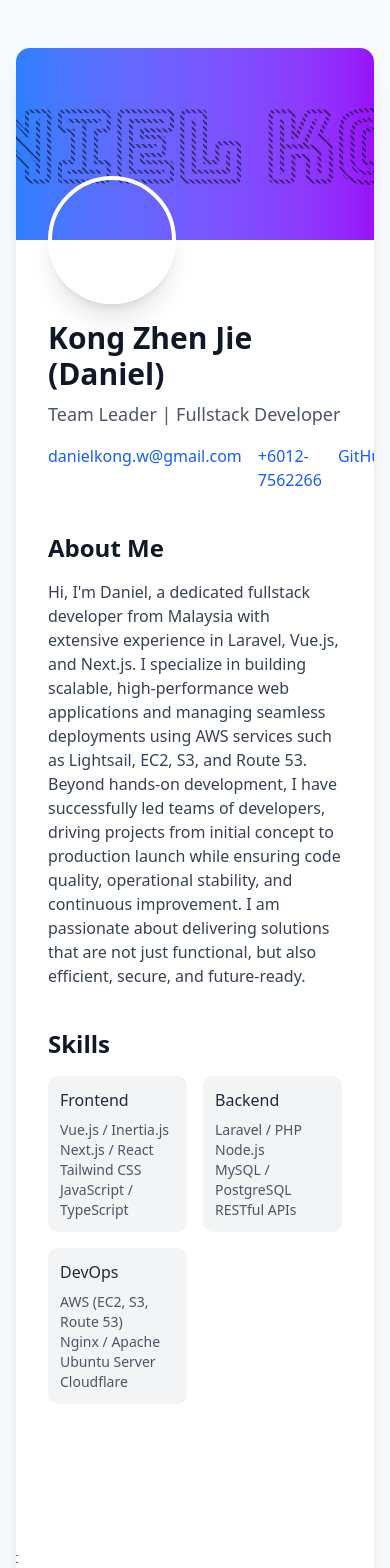
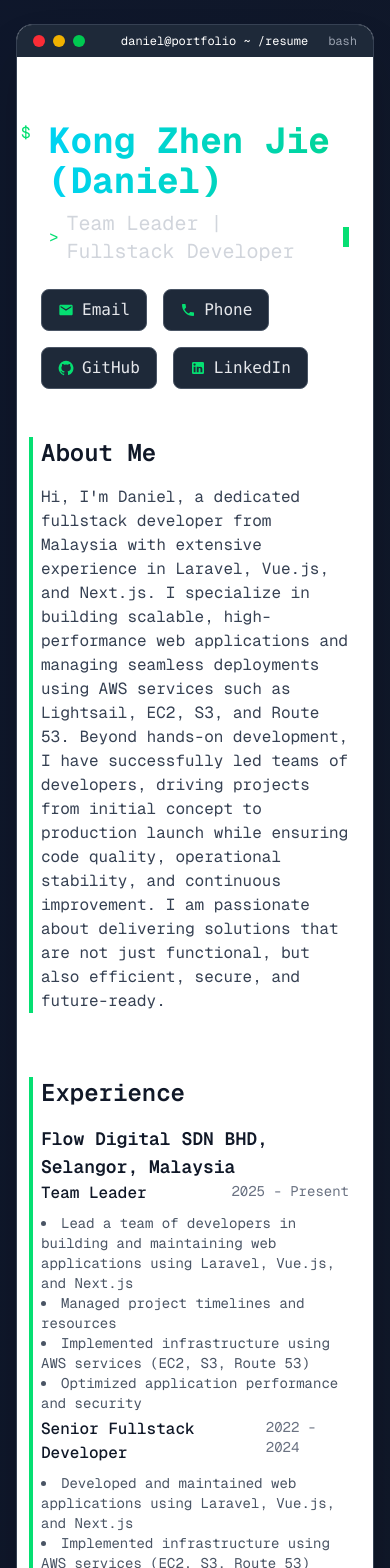
Before and after one commit to DanielKong94/single-page-cv, a Next.js app: page / in a window 390 px wide. Shown: the top 1568 px of the page. Built offline with nearby package versions, Linux system fonts and the light colour scheme.

Commit message:
update cv design and package

```diff
--- a/app/page.tsx
+++ b/app/page.tsx
@@ -9,6 +9,7 @@ import Projects from "@/components/sections/Projects";
 import Footer from "@/components/sections/Footer";
 import Header from "@/components/sections/Header";
 import About from "@/components/sections/About";
+import Image from "next/image";
 
 export default function Home() {
   const nameRef = useRef<HTMLHeadingElement>(null);
@@ -26,7 +27,7 @@ export default function Home() {
         opacity: [0, 1],
         translateY: [20, 0],
         easing: 'easeOutExpo',
-        duration: 1000,
+        duration: 800,
         delay: 300
       });
     }
@@ -37,111 +38,175 @@ export default function Home() {
         opacity: [0, 1],
         translateY: [20, 0],
         easing: 'easeOutExpo',
-        duration: 1000,
-        delay: 500
+        duration: 800,
+        delay: 400
       });
     }
 
-    if (emailRef.current) {
-      animate(emailRef.current, {
+    // Animate contact links with shorter delays for quicker appearance
+    const contactRefs = [emailRef, phoneRef, githubRef, linkedinRef];
+    contactRefs.forEach((ref, index) => {
+      if (ref.current) {
+        animate(ref.current, {
           opacity: [0, 1],
           translateY: [10, 0],
           easing: 'easeOutExpo',
-        duration: 1000,
-        delay: 700
+          duration: 600,
+          delay: 500 + (index * 100)
         });
       }
-
-    if (phoneRef.current) {
-      animate(phoneRef.current, {
-        opacity: [0, 1],
-        translateY: [10, 0],
-        easing: 'easeOutExpo',
-        duration: 1000,
-        delay: 900
     });
-    }
-
-    if (githubRef.current) {
-      animate(githubRef.current, {
-        opacity: [0, 1],
-        translateY: [10, 0],
-        easing: 'easeOutExpo',
-        duration: 1000,
-        delay: 1000
-      });
-    }
-
-    if (linkedinRef.current) {
-      animate(linkedinRef.current, {
-        opacity: [0, 1],
-        translateY: [10, 0],
-        easing: 'easeOutExpo',
-        duration: 1000,
-        delay: 1100
-      });
-    }
   }, []);
 
   return (
-    <div className="min-h-screen bg-gray-50 dark:bg-gray-900 py-12 px-4 sm:px-6 lg:px-8">
-      <div className="max-w-4xl mx-auto bg-white dark:bg-gray-800 shadow-xl rounded-xl overflow-hidden max-w-[900px]">
+    <div className="min-h-screen bg-gradient-to-br from-slate-900 to-gray-900 py-6 px-4 sm:px-6 lg:px-8 font-mono">
+      {/* Code-like background pattern */}
+      <div className="absolute inset-0 opacity-5 pointer-events-none overflow-hidden">
+        <div className="text-green-500 text-opacity-20 text-xs whitespace-pre">
+          {/* {Array(30).fill(0).map((_, i) => (
+            <div key={i} style={{transform: `translateX(${Math.random() * 100}px)`}}>
+              {Array(Math.floor(Math.random() * 20) + 5).fill(0).map((_, j) => (
+                <span key={j}>{`${Math.random() > 0.5 ? 'const' : 'let'} ${String.fromCharCode(97 + Math.floor(Math.random() * 26))}${String.fromCharCode(97 + Math.floor(Math.random() * 26))} = ${Math.random() > 0.5 ? '()' : '{}'} => { ${Math.random() > 0.7 ? 'return' : '//'} }`}</span>
+              ))}
+            </div>
+          ))} */}
+        </div>
+      </div>
+
+      <div className="max-w-5xl mx-auto backdrop-blur-sm bg-white bg-opacity-10 dark:bg-gray-800 dark:bg-opacity-20 shadow-2xl rounded-2xl overflow-hidden border border-gray-700 relative z-10">
+        {/* Terminal-like header bar */}
+        <div className="bg-gray-800 py-2 px-4 flex items-center">
+          <div className="flex space-x-2 mr-4">
+            <div className="w-3 h-3 rounded-full bg-red-500">
+
+            </div>
+            <div className="w-3 h-3 rounded-full bg-yellow-500">
+
+            </div>
+            <div className="w-3 h-3 rounded-full bg-green-500">
+
+            </div>
+          </div>
+          <div className="text-white text-xs font-mono flex-grow text-center">daniel@portfolio ~ /resume</div>
+          <div className="text-gray-400 text-xs">bash</div>
+        </div>
+
         <Header />
 
         {/* Content */}
-        <div className="pt-20 px-8 pb-8">
-          <header className="mb-10">
-            <h1 ref={nameRef} className="text-3xl font-bold text-gray-900 dark:text-white">
+        <div className="relative pt-16 px-6 md:px-10 pb-8">
+          <header className="mb-12 flex flex-col md:flex-row md:items-end md:justify-between">
+            <div className="relative">
+              <span className="text-green-400 absolute -left-5">$</span>
+              <h1 ref={nameRef} className="text-4xl md:text-5xl font-bold bg-clip-text text-transparent bg-gradient-to-r from-cyan-400 to-emerald-400 dark:from-cyan-300 dark:to-emerald-300 ml-2">
                 Kong Zhen Jie (Daniel)
               </h1>
-            <p ref={titleRef} className="text-lg text-gray-600 dark:text-gray-300 mt-2">
+              <div className="flex items-center mt-2 ml-2">
+                <span className="text-green-400 mr-2">&gt;</span>
+                <p ref={titleRef} className="text-xl text-gray-300 dark:text-gray-300 font-mono">
                   Team Leader | Fullstack Developer
                 </p>
-            <div className="flex space-x-4 mt-4">
+                <span className="animate-pulse ml-1 inline-block w-2 h-5 bg-green-400"></span>
+              </div>
+            </div>
+
+            <div className="flex flex-wrap gap-4 mt-6 md:mt-0">
               <a href="mailto:danielkong.w@gmail.com"
-                className="text-blue-600 hover:text-blue-800 dark:text-blue-400 dark:hover:text-blue-300 hover:translate-y-[-2px] transition-all duration-300"
+                className="group flex items-center gap-2 px-4 py-2 rounded-md border border-gray-600 bg-gray-800 bg-opacity-50 text-gray-200 hover:bg-gray-700 hover:border-green-400 transition-all duration-300"
                 ref={emailRef}
               >
-                danielkong.w@gmail.com
+                <svg className="w-4 h-4 text-green-400" xmlns="http://www.w3.org/2000/svg" viewBox="0 0 24 24" fill="currentColor"><path d="M20 4H4c-1.1 0-1.99.9-1.99 2L2 18c0 1.1.9 2 2 2h16c1.1 0 2-.9 2-2V6c0-1.1-.9-2-2-2zm0 4l-8 5-8-5V6l8 5 8-5v2z"></path></svg>
+                <code>Email</code>
               </a>
               <a href="tel:+60127562266"
-                className="text-blue-600 hover:text-blue-800 dark:text-blue-400 dark:hover:text-blue-300 hover:translate-y-[-2px] transition-all duration-300"
+                className="group flex items-center gap-2 px-4 py-2 rounded-md border border-gray-600 bg-gray-800 bg-opacity-50 text-gray-200 hover:bg-gray-700 hover:border-green-400 transition-all duration-300"
                 ref={phoneRef}
               >
-                +6012-7562266
+                <svg className="w-4 h-4 text-green-400" xmlns="http://www.w3.org/2000/svg" viewBox="0 0 24 24" fill="currentColor"><path d="M6.62 10.79c1.44 2.83 3.76 5.14 6.59 6.59l2.2-2.2c.27-.27.67-.36 1.02-.24 1.12.37 2.33.57 3.57.57.55 0 1 .45 1 1V20c0 .55-.45 1-1 1-9.39 0-17-7.61-17-17 0-.55.45-1 1-1h3.5c.55 0 1 .45 1 1 0 1.25.2 2.45.57 3.57.11.35.03.74-.25 1.02l-2.2 2.2z"></path></svg>
+                <code>Phone</code>
               </a>
               <a href="https://github.com/DanielKong94" target="_blank" rel="noopener noreferrer"
-                className="text-blue-600 hover:text-blue-800 dark:text-blue-400 dark:hover:text-blue-300 hover:translate-y-[-2px] transition-all duration-300"
+                className="group flex items-center gap-2 px-4 py-2 rounded-md border border-gray-600 bg-gray-800 bg-opacity-50 text-gray-200 hover:bg-gray-700 hover:border-green-400 transition-all duration-300"
                 ref={githubRef}
               >
-                GitHub
+                <svg className="w-4 h-4 text-green-400" xmlns="http://www.w3.org/2000/svg" viewBox="0 0 24 24" fill="currentColor"><path d="M12 1.27a11 11 0 00-3.48 21.46c.55.09.73-.24.73-.53v-1.85c-3.03.65-3.67-1.46-3.67-1.46-.5-1.29-1.21-1.64-1.21-1.64-.99-.68.07-.67.07-.67 1.1.08 1.68 1.14 1.68 1.14.98 1.68 2.57 1.19 3.2.91.1-.71.38-1.19.69-1.46-2.42-.27-4.96-1.21-4.96-5.4 0-1.2.42-2.17 1.12-2.93-.11-.28-.49-1.4.11-2.91 0 0 .93-.3 3.05 1.14a10.7 10.7 0 015.63 0c2.12-1.45 3.05-1.14 3.05-1.14.6 1.51.22 2.63.11 2.91.7.76 1.12 1.74 1.12 2.93 0 4.2-2.55 5.13-4.98 5.4.39.34.74 1 .74 2.01v2.98c0 .29.19.63.74.52A11 11 0 0012 1.27"></path></svg>
+                <code>GitHub</code>
                 </a>
               <a href="https://linkedin.com/in/daniel-kong-1nb827g" target="_blank" rel="noopener noreferrer"
-                className="text-blue-600 hover:text-blue-800 dark:text-blue-400 dark:hover:text-blue-300 hover:translate-y-[-2px] transition-all duration-300"
+                className="group flex items-center gap-2 px-4 py-2 rounded-md border border-gray-600 bg-gray-800 bg-opacity-50 text-gray-200 hover:bg-gray-700 hover:border-green-400 transition-all duration-300"
                 ref={linkedinRef}
               >
-                LinkedIn
+                <svg className="w-4 h-4 text-green-400" xmlns="http://www.w3.org/2000/svg" viewBox="0 0 24 24" fill="currentColor"><path d="M19 3a2 2 0 0 1 2 2v14a2 2 0 0 1-2 2H5a2 2 0 0 1-2-2V5a2 2 0 0 1 2-2h14m-.5 15.5v-5.3a3.26 3.26 0 0 0-3.26-3.26c-.85 0-1.84.52-2.32 1.3v-1.11h-2.79v8.37h2.79v-4.93c0-.77.62-1.4 1.39-1.4a1.4 1.4 0 0 1 1.4 1.4v4.93h2.79M6.88 8.56a1.68 1.68 0 0 0 1.68-1.68c0-.93-.75-1.69-1.68-1.69a1.69 1.69 0 0 0-1.69 1.69c0 .93.76 1.68 1.69 1.68m1.39 9.94v-8.37H5.5v8.37h2.77z"></path></svg>
+                <code>LinkedIn</code>
               </a>
             </div>
           </header>
 
-          <div>
+          <div className="grid grid-cols-1 lg:grid-cols-3 gap-8" ref={sectionsRef}>
+            <div className="lg:col-span-2 space-y-16">
+              {/* Section headers styled like code comments */}
+              <div className="relative group/aboutContainer">
+                <div className="absolute -left-3 top-0 h-full w-1 bg-green-400 group-hover/aboutContainer:animate-pulse"></div>
                 <About sectionsRef={sectionsRef as React.RefObject<HTMLDivElement>} />
+              </div>
 
+              <div className="relative group/experienceContainer">
+                <div className="absolute -left-3 top-0 h-full w-1 bg-green-400 group-hover/experienceContainer:animate-pulse"></div>
+                <Experience sectionsRef={sectionsRef as React.RefObject<HTMLDivElement>} />
+              </div>
+
+              <div className="relative group/projectsContainer">
+                <div className="absolute -left-3 top-0 h-full w-1 bg-green-400 group-hover/projectsContainer:animate-pulse"></div>
+                <Projects sectionsRef={sectionsRef as React.RefObject<HTMLDivElement>} />
+              </div>
+            </div>
+
+            <div className="space-y-16">
+              {/* Terminal window styling for sidebar sections */}
+              <div className="border border-gray-700 rounded-lg overflow-hidden bg-gray-900 bg-opacity-50">
+                <div className="bg-gray-800 py-1 px-3 flex items-center">
+                  <div className="flex space-x-1 mr-2">
+                    <div className="w-2 h-2 rounded-full bg-red-500"></div>
+                    <div className="w-2 h-2 rounded-full bg-yellow-500"></div>
+                    <div className="w-2 h-2 rounded-full bg-green-500"></div>
+                  </div>
+                  <div className="text-gray-300 text-xs">skills.js</div>
+                </div>
+                <div className="p-4">
                   <Skill sectionsRef={sectionsRef as React.RefObject<HTMLDivElement>} />
+                </div>
+              </div>
 
-            <Experience sectionsRef={sectionsRef as React.RefObject<HTMLDivElement>} />
-
-            <Projects sectionsRef={sectionsRef as React.RefObject<HTMLDivElement>} />
-
+              <div className="border border-gray-700 rounded-lg overflow-hidden bg-gray-900 bg-opacity-50">
+                <div className="bg-gray-800 py-1 px-3 flex items-center">
+                  <div className="flex space-x-1 mr-2">
+                    <div className="w-2 h-2 rounded-full bg-red-500"></div>
+                    <div className="w-2 h-2 rounded-full bg-yellow-500"></div>
+                    <div className="w-2 h-2 rounded-full bg-green-500"></div>
+                  </div>
+                  <div className="text-gray-300 text-xs">education.json</div>
+                </div>
+                <div className="p-4">
                   <Education sectionsRef={sectionsRef as React.RefObject<HTMLDivElement>} />
-
-            {/* <Contact sectionsRef={sectionsRef as React.RefObject<HTMLDivElement>} /> */}
+                </div>
+              </div>
+            </div>
           </div>
         </div>
       </div>
 
       <Footer />
+
+      {/* Developer technology icons floating in background */}
+      <div className="fixed bottom-10 right-10 opacity-20 w-20 h-20 pointer-events-none">
+        <Image src="/window.svg" alt="Code" width={80} height={80} />
+      </div>
+      <div className="fixed top-20 left-10 opacity-20 w-20 h-20 pointer-events-none">
+        <Image src="/file.svg" alt="File" width={80} height={80} />
+      </div>
+      <div className="fixed top-40 right-20 opacity-20 w-20 h-20 pointer-events-none">
+        <Image src="/globe.svg" alt="Web" width={80} height={80} />
+      </div>
     </div>
   );
 }
--- a/components/sections/Education.tsx
+++ b/components/sections/Education.tsx
@@ -1,5 +1,12 @@
 import { useRef, useEffect } from "react";
-import { animate, onScroll } from "animejs";
+import { animate } from "animejs";
+import { Pixelify_Sans } from "next/font/google";
+
+const pixelify_sans = Pixelify_Sans({
+  weight: '400',
+  subsets: ['latin'],
+  display: 'swap',
+});
 
 export default function Education(
     { sectionsRef }: { sectionsRef: React.RefObject<HTMLDivElement> }
@@ -14,15 +21,7 @@ export default function Education(
                 opacity: [0, 1],
                 duration: 1000,
                 ease: 'easeOutExpo',
-                autoplay: onScroll({
-                    container: sectionsRef.current,
-                    target: educationRef.current,
-                    axis: 'y',
-                    enter: 'bottom-=30% top',
-                    leave: 'top bottom',
-                    sync: 'play reverse',
-
-                })
+                autoplay: true
             });
         }
 
@@ -31,15 +30,7 @@ export default function Education(
                 opacity: [0, 1],
                 duration: 1000,
                 ease: 'easeOutExpo',
-                autoplay: onScroll({
-                    container: sectionsRef.current,
-                    target: educationRef.current,
-                    axis: 'y',
-                    enter: 'bottom-=30% top',
-                    leave: 'top bottom',
-                    sync: 'play reverse',
-
-                })
+                autoplay: true
             });
         }
 
@@ -47,14 +38,12 @@ export default function Education(
     }, [sectionsRef]);
 
     return (
-        <section className="mb-10" ref={educationRef}>
-            <h2 className="text-2xl font-semibold text-gray-900 dark:text-white mb-4" ref={educationRefTitle}>Education</h2>
+        <section className={`${pixelify_sans.className} mb-10`} ref={educationRef}>
+            <h2 className="text-2xl font-semibold text-gray-600 dark:text-white mb-4 hover:text-amber-800 transition-all duration-300" ref={educationRefTitle}>Education</h2>
             <div ref={educationRefItems}>
-                <div className="flex justify-between mb-1">
-                    <h3 className="font-medium text-gray-900 dark:text-white">Diploma in Computer Science</h3>
-                    <span className="text-sm text-gray-500 dark:text-gray-400">2014- 2017</span>
-                </div>
-                <p className="text-sm text-gray-600 dark:text-gray-300">Southern College, Johor, Malaysia</p>
+                <h3 className="font-medium text-gray-600 dark:text-white hover:text-amber-700 transition-all duration-300">Diploma in Computer Science</h3>
+                <p className="text-sm text-gray-600 dark:text-gray-300 hover:text-amber-600 transition-all duration-300">Southern College, Johor, Malaysia</p>
+                <p className="text-sm text-gray-500 dark:text-gray-400 hover:text-amber-500 transition-all duration-300">2014- 2017</p>
             </div>
         </section>
     );
--- a/components/sections/Experience.tsx
+++ b/components/sections/Experience.tsx
@@ -31,31 +31,15 @@ export default function Experience({ sectionsRef }: { sectionsRef: React.RefObje
                 duration: 1000,
                 ease: 'linear',
                 alternate: true,
-                autoplay: onScroll({
-                    container: sectionsRef.current,
-                    target: experienceRef.current,
-                    axis: 'y',
-                    enter: 'bottom-=50% top',
-                    leave: 'top bottom',
-                    sync: 'play reverse',
-
-                })
+                autoplay: true
             });
 
             animate(experienceRefItems_2.current, {
-                x: ['110%', 0],
+                x: ['-110%', 0],
                 duration: 1000,
                 ease: 'linear',
                 alternate: true,
-                autoplay: onScroll({
-                    container: sectionsRef.current,
-                    target: experienceRef.current,
-                    axis: 'y',
-                    enter: 'bottom-=50% top',
-                    leave: 'top bottom',
-                    sync: 'play reverse',
-
-                })
+                autoplay: true
             });
         }
     }, [sectionsRef]);
--- a/components/sections/Header.tsx
+++ b/components/sections/Header.tsx
@@ -5,36 +5,22 @@ import { animate, svg, stagger } from "animejs";
 import BannerTextSvg from "@/components/bannerTextSvg";
 
 export default function Header() {
-  const nameRef = useRef<SVGSVGElement>(null);
+  return (
+      <div className="relative">
+        {/* <div className="absolute top-[50%] left-[50%] transform -translate-x-1/2 -translate-y-1/2 scale-150">
 
-  useEffect(() => {
-    if (nameRef.current) {
-      animate(svg.createDrawable(nameRef.current), {
-        draw: ['0 0', '0 1', '1 1'],
-        easing: 'easeInOutSine',
-        duration: 5000,
-        delay: stagger(100),
-        loop: true
-      });
-    }
-  })
-
-  return (
-      <div className="relative h-48 bg-gradient-to-r from-blue-500 to-purple-600 p-8">
-        <div className="absolute top-[50%] left-[50%] transform -translate-x-1/2 -translate-y-1/2 scale-150">
-          <BannerTextSvg ref={nameRef} />
-        </div>
-        <div className="absolute bottom-0 transform translate-y-1/2 left-8">
+        </div> */}
+        {/* <div className="absolute bottom-0 transform translate-y-1/2 left-8">
           <div className="h-32 w-32 rounded-full border-4 border-white dark:border-gray-800 shadow-xl overflow-hidden">
-            {/* <Image
+            <Image
               src="/profile.jpg"
               alt="Profile"
               width={128}
               height={128}
               priority
-            /> */}
+            />
           </div>
-        </div>
+        </div> */}
       </div>
   )
 }
--- a/components/sections/Skill.tsx
+++ b/components/sections/Skill.tsx
@@ -1,5 +1,12 @@
 import { useEffect, useRef } from "react";
 import { animate } from 'animejs';
+import { Silkscreen } from "next/font/google";
+
+const silkscreen = Silkscreen({
+  weight: '400',
+  subsets: ['latin'],
+  display: 'swap',
+});
 
 export default function Skill(
     { sectionsRef }: { sectionsRef: React.RefObject<HTMLDivElement> }
@@ -51,34 +58,37 @@ export default function Skill(
   }, [sectionsRef]);
 
   return (
-    <section className="mb-10">
-        <h2 className="text-2xl font-semibold text-gray-900 dark:text-white mb-4" ref={skillsRefTitle}>Skills</h2>
-        <div className="grid grid-cols-2 md:grid-cols-3 gap-4">
-        <div className="bg-gray-100 dark:bg-gray-700 p-3 rounded-lg" ref={skillsRef}>
-            <h3 className="font-medium text-gray-800 dark:text-white">Frontend</h3>
-            <ul className="mt-2 text-sm text-gray-600 dark:text-gray-300">
-            <li>Vue.js / Inertia.js</li>
-            <li>Next.js / React</li>
-            <li>Tailwind CSS</li>
-            <li>JavaScript / TypeScript</li>
+    <section className={`${silkscreen.className} mb-10`}>
+        <h2 className="text-2xl font-semibold text-gray-600 dark:text-white mb-4 hover:text-emerald-400 transition-all duration-300"
+          ref={skillsRefTitle}>
+            Skills
+        </h2>
+        <div className="grid gap-4">
+        <div className="p-3 rounded-lg" ref={skillsRef}>
+            <h3 className="font-medium text-gray-600 dark:text-white hover:text-emerald-400 transition-all duration-300">Frontend</h3>
+            <ul className="mt-2 text-sm text-gray-700 dark:text-gray-300">
+            <li className="hover:text-emerald-400 transition-all duration-300">Nuxt.js / Vue</li>
+            <li className="hover:text-emerald-400 transition-all duration-300">Next.js / React</li>
+            <li className="hover:text-emerald-400 transition-all duration-300">Tailwind CSS</li>
+            <li className="hover:text-emerald-400 transition-all duration-300">JavaScript / TypeScript</li>
             </ul>
         </div>
-        <div className="bg-gray-100 dark:bg-gray-700 p-3 rounded-lg" ref={backendSkillsRef}>
-            <h3 className="font-medium text-gray-800 dark:text-white">Backend</h3>
-            <ul className="mt-2 text-sm text-gray-600 dark:text-gray-300">
-            <li>Laravel / PHP</li>
-            <li>Node.js</li>
-            <li>MySQL / PostgreSQL</li>
-            <li>RESTful APIs</li>
+        <div className="p-3 rounded-lg" ref={backendSkillsRef}>
+            <h3 className="font-medium text-gray-600 dark:text-white hover:text-emerald-400 transition-all duration-300">Backend</h3>
+            <ul className="mt-2 text-sm text-gray-700 dark:text-gray-300">
+            <li className="hover:text-emerald-400 transition-all duration-300">Laravel / PHP</li>
+            <li className="hover:text-emerald-400 transition-all duration-300">Node.js</li>
+            <li className="hover:text-emerald-400 transition-all duration-300">MySQL / PostgreSQL</li>
+            <li className="hover:text-emerald-400 transition-all duration-300">RESTful APIs</li>
             </ul>
         </div>
-        <div className="bg-gray-100 dark:bg-gray-700 p-3 rounded-lg" ref={devOpsSkillsRef}>
-            <h3 className="font-medium text-gray-800 dark:text-white">DevOps</h3>
-            <ul className="mt-2 text-sm text-gray-600 dark:text-gray-300">
-            <li>AWS (EC2, S3, Route 53)</li>
-            <li>Nginx / Apache</li>
-            <li>Ubuntu Server</li>
-            <li>Cloudflare</li>
+        <div className="p-3 rounded-lg" ref={devOpsSkillsRef}>
+            <h3 className="font-medium text-gray-600 dark:text-white hover:text-emerald-400 transition-all duration-300">DevOps</h3>
+            <ul className="mt-2 text-sm text-gray-700 dark:text-gray-300">
+            <li className="hover:text-emerald-400 transition-all duration-300">AWS (EC2, S3, Route 53)</li>
+            <li className="hover:text-emerald-400 transition-all duration-300">Nginx / Apache</li>
+            <li className="hover:text-emerald-400 transition-all duration-300">Ubuntu Server</li>
+            <li className="hover:text-emerald-400 transition-all duration-300">Cloudflare</li>
             </ul>
         </div>
         </div>
```
Also changed, not shown: components/sections/Projects.tsx (+33 -40 lines), 1 other file (tests, documents, lock files or other folders). Lines whose indentation alone changed are shown as unchanged.
